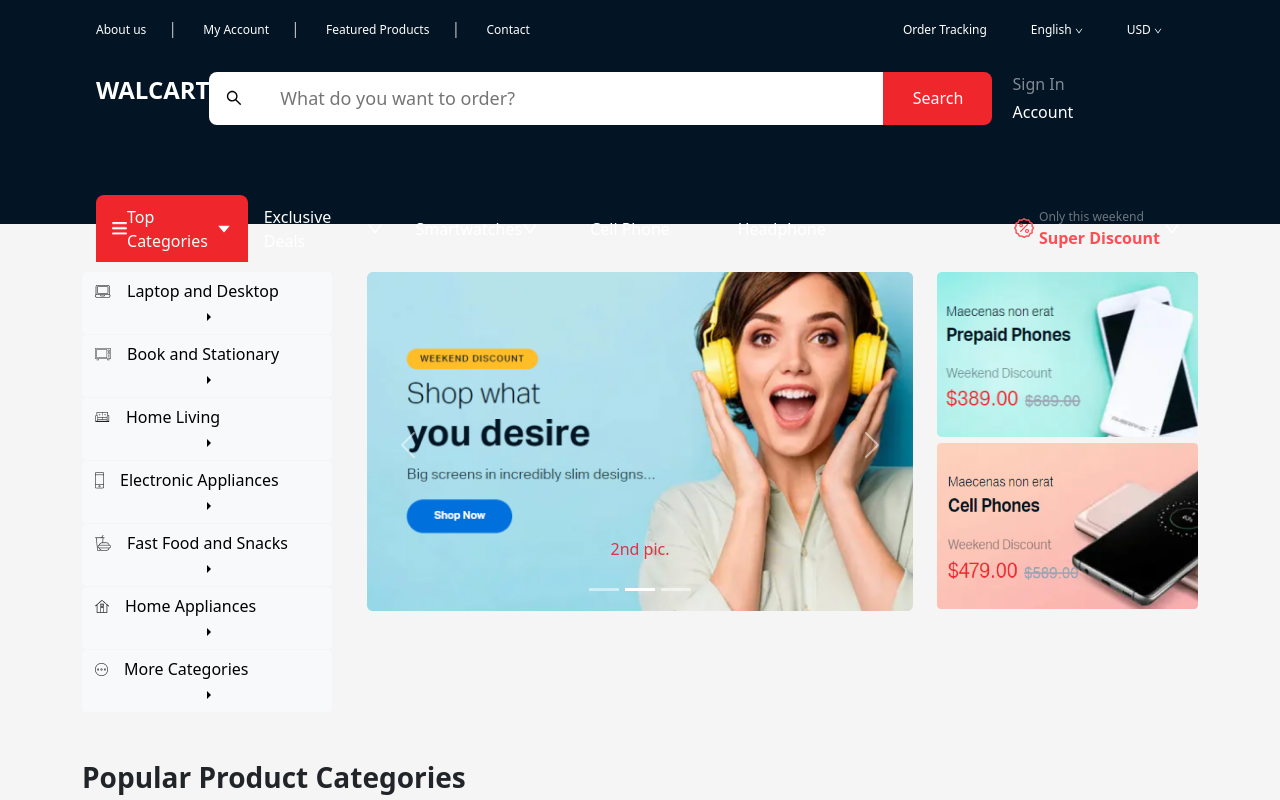
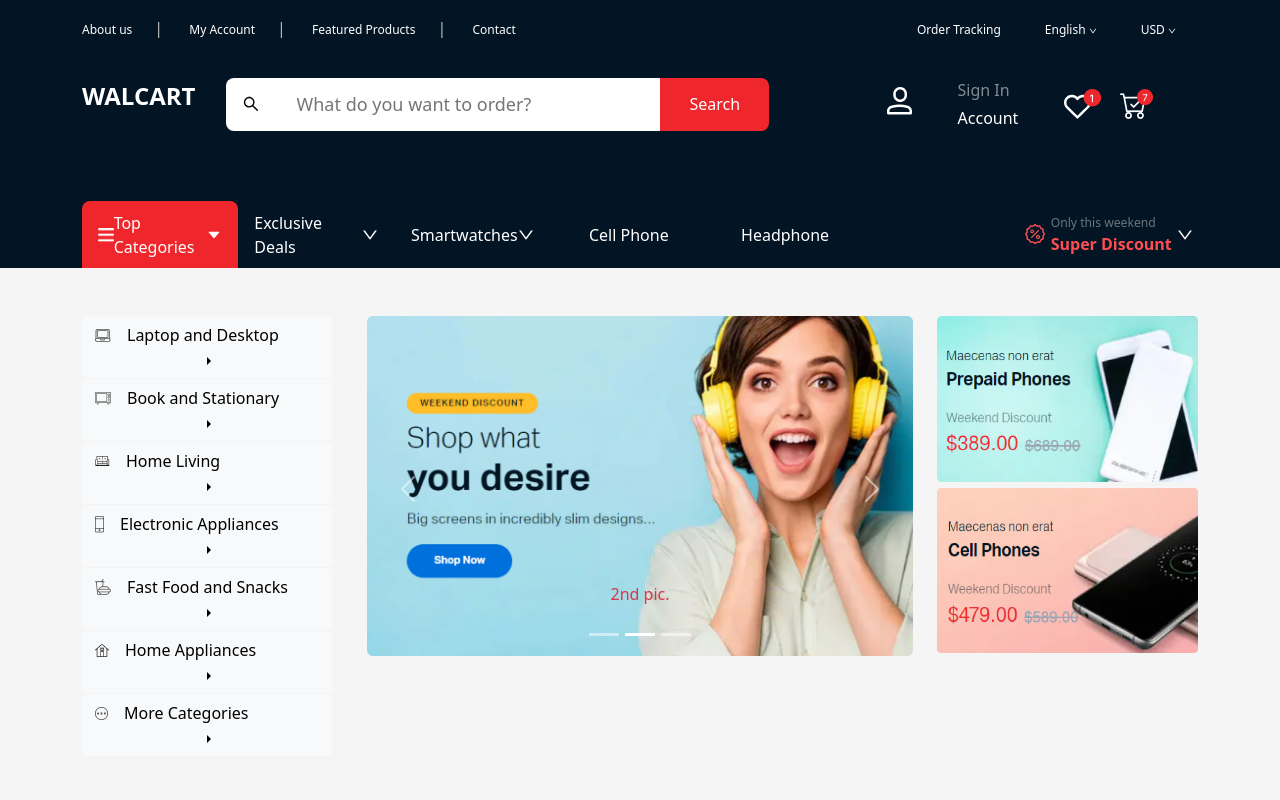
Before and after one commit to jamil-rahman/walcart, a Next.js app: page / in a window 1280 px wide. Shown: the top 800 px of the page. Built offline with nearby package versions, Linux system fonts and the light colour scheme.

Commit message:
most styling done, few left

```diff
--- a/components/Top Bar/TopBar.jsx
+++ b/components/Top Bar/TopBar.jsx
@@ -4,28 +4,29 @@ import profile from "../../public/assets/single-01.png";
 import favorites from "../../public/assets/favorites.png";
 import cart from "../../public/assets/cart.png";
 import Image from "next/image";
+import { Container, Row, Col } from "react-bootstrap";
 export default function TopBar() {
   return (
-    <div className={styles.topbar_container}>
-      {/* Logo */}
+    <Container style={{ paddingTop: "36px" }}>
+      <Row>
+        <Col md={1} xs={12}>
           <div className={styles.title}>WALCART</div>
+        </Col>
 
-      {/* Search bar */}
-      <div className={styles.search_bar}>
+        <Col md={7} xs={12}>
           <div className={styles.search_input}>
-          <div className={styles.search_icon}>
-            <SearchOutlined />
-          </div>
+            <SearchOutlined className={styles.search_icon} />
+
             <input type="text" placeholder="What do you want to order?" />
             <div className={styles.search_button}>
               <span>Search</span>
             </div>
           </div>
-      </div>
+        </Col>
 
-      {/* Account */}
+        <Col md={4} xs={12}>
           <div className={styles.account_container}>
-        <div style={{ marginRight: "20px" }}>
+            <div>
               <Image src={profile} alt="profile_icon" />
             </div>
 
@@ -34,18 +35,18 @@ export default function TopBar() {
               <span className={styles.account_button}>Account</span>
             </div>
 
-        <div className={styles.favorites}>
+            <div className={styles.icon_conatainer}>
               <Image
                 src={favorites}
                 alt="favorites_icon"
                 className={styles.favorite_icon}
               />
 
-          <div className={styles.cart_icon} style={{ marginLeft: "49px" }}>
               <Image src={cart} alt="cart_icon" />
             </div>
           </div>
-      </div>
-    </div>
+        </Col>
+      </Row>
+    </Container>
   );
 }
--- a/components/Top Section/TopSection.jsx
+++ b/components/Top Section/TopSection.jsx
@@ -1,16 +1,24 @@
+import { Container, Row } from "react-bootstrap";
 import styles from "../../styles/TopSection.module.css";
 import BottomNavigation from "../Bottom Navigation/BottomNavigation";
 import TopBar from "../Top Bar/TopBar";
 import TopLinks from "../Top Links/TopLinks";
 function TopSection() {
   return (
-    <div className={styles.top_container}>
-      <div className={styles.top_layout}>
-      <TopLinks />
-      <TopBar />
-      <BottomNavigation />
-      </div>
+    // <div className={styles.top_container}>
+    //   <div className={styles.top_layout}>
+    <div style={{ backgroundColor: "#031424", color: "white" }}>
+      <Container style={{ backgroundColor: "#031424", color: "white" }}>
+        <Row>
+          <TopLinks />
+          <TopBar />
+          <BottomNavigation />
+        </Row>
+      </Container>
     </div>
+
+    //   </div>
+    // </div>
   );
 }
 
--- a/pages/index.jsx
+++ b/pages/index.jsx
@@ -9,7 +9,7 @@ export default function Home() {
   return (
     <div className={styles.container}>
       <Head>
-        <title>Walcart</title>
+        <title>Walcart: Online Global Marketplace</title>
         <meta name="description" content="Landing page of Walcart" />
       </Head>
 
--- a/styles/DropDown.module.css
+++ b/styles/DropDown.module.css
@@ -1,10 +1,7 @@
 .drop_menu_item{
     display: flex;
-
     align-items: center;
 }
 .menu_item{
     height:100px
-
-
 }
--- a/styles/TopBar.module.css
+++ b/styles/TopBar.module.css
@@ -1,26 +1,23 @@
-.topbar_container {
-  padding-top: 30px;
-  display: flex;
-  flex-direction: row;
-  justify-content: space-between;
-}
 .title {
   font-weight: 900;
   font-size: 1.5rem;
 }
 
-.search_bar input {
-  background-color: white;
+.search_input input {
   border: 0;
   font-size: 18px;
   padding: 1.3rem;
   height: 3.3rem;
-  width: 39rem;
+  width: 60%;
   outline: none;
+  border: none;
 }
+
 .search_input {
   display: flex;
+  justify-content: center;
 }
+
 .search_icon {
   height: 3.3rem;
   width: 50px;
@@ -30,42 +27,43 @@
   background-color: white;
   display: flex;
   justify-content: center;
+  border: none;
   align-items: center;
 }
-.search_button{
+.search_button {
   height: 3.3rem;
   width: 109px;
   padding: 0.9rem;
   text-align: center;
-  background-color: #EF262C;
+  background-color: #ef262c;
   border-top-right-radius: 8px;
   border-bottom-right-radius: 8px;
   cursor: pointer;
 }
-.search_button:hover{
+.search_button:hover {
   transform: scale(1.1);
   transition: 0.6s ease-in-out;
 }
 
-.account_container{
+.account_container {
   display: flex;
   align-items: center;
+  justify-content: space-evenly;
 }
-.sign_in_container{
+.icon_conatainer {
+  display: flex;
+  justify-content: space-between;
+  width: 25%;
+}
+.sign_in_container {
   display: flex;
   flex-direction: column;
-
 }
-.sign_in_button{
+.sign_in_button {
   opacity: 0.5;
   cursor: pointer;
 }
-.account_button{
+.account_button {
   margin-top: 4px;
   cursor: pointer;
 }
-.favorites{
-  display: flex;
-  align-items: center;
-  margin: 0 2.2rem;
-}
--- a/styles/globals.css
+++ b/styles/globals.css
@@ -16,8 +16,3 @@ a {
 * {
   box-sizing: border-box;
 }
-
-.header-bg {
-  background-color: #031424;
-  width: 100%;
-}
```
Lines whose indentation alone changed are shown as unchanged.
